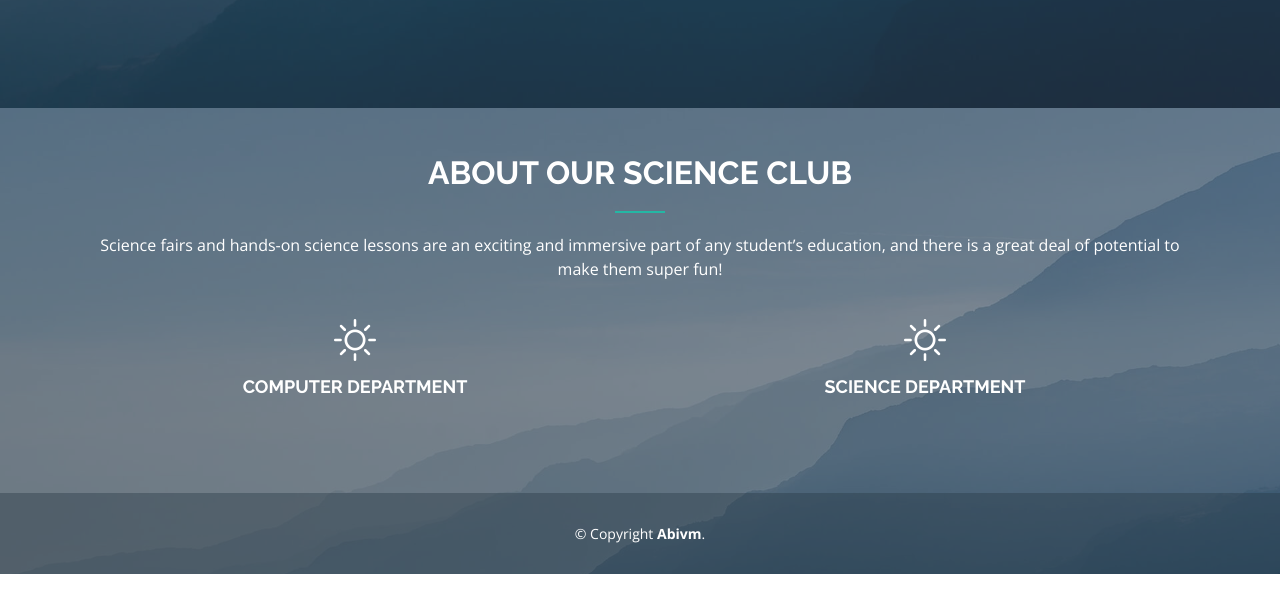
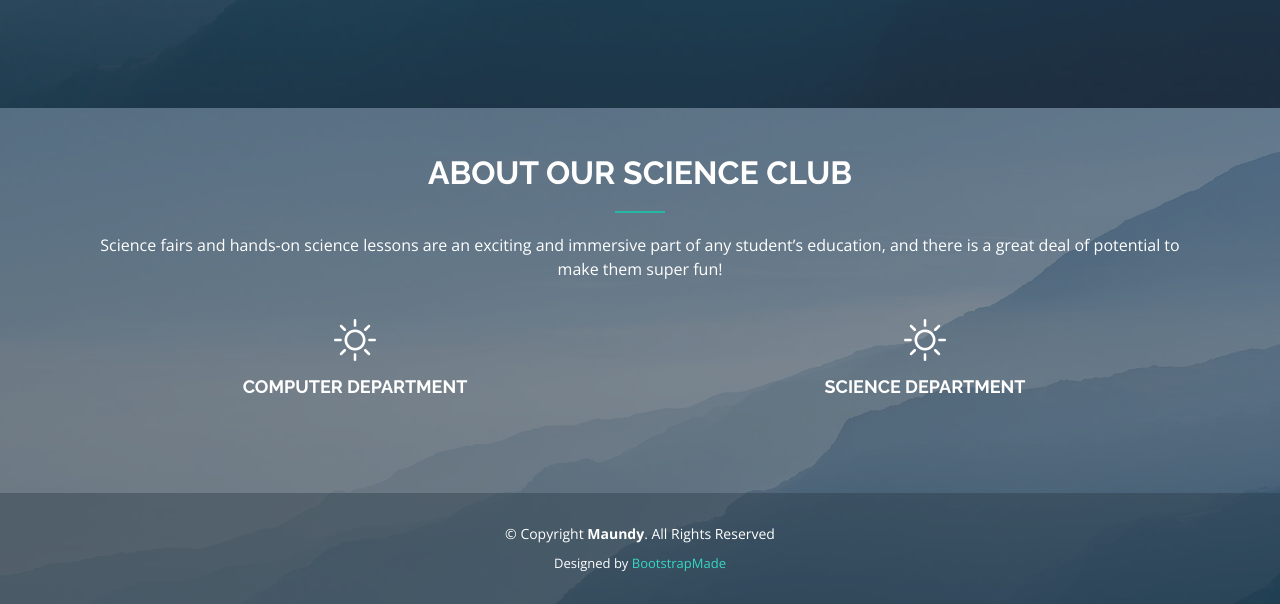
Before and after one commit to abivmsul/scienceclub, a plain HTML site: page index.html in a window 1280 px wide. Shown: the part 740-1344 px from the top of the page. Before the commit the page ends 1314 px from the top, so only its background shows below. Drawn offline with nearby package versions, Linux system fonts and the light colour scheme.

Commit message:
first commit

```diff
--- a/index.html
+++ b/index.html
@@ -105,19 +105,26 @@
               <h4 class="title"><a href="">Science Department</a></h4>
               <p class="description"></p>
             </div>
-
           </div>
         </div>
       </section>
       <!-- End About Us Section -->
     </main>
     <!-- End #main -->
-
     <!-- ======= Footer ======= -->
     <footer id="footer">
-      <div class="copyright">
-        &copy; Copyright <strong><span>Abivm</span></strong
-        >.
+      <div class="container">
+        <div class="copyright">
+          &copy; Copyright <strong><span>Maundy</span></strong
+          >. All Rights Reserved
+        </div>
+        <div class="credits">
+          <!-- All the links in the footer should remain intact. -->
+          <!-- You can delete the links only if you purchased the pro version. -->
+          <!-- Licensing information: https://bootstrapmade.com/license/ -->
+          <!-- Purchase the pro version with working PHP/AJAX contact form: https://bootstrapmade.com/maundy-free-coming-soon-bootstrap-theme/ -->
+          Designed by <a href="https://bootstrapmade.com/">BootstrapMade</a>
+        </div>
       </div>
     </footer>
     <!-- End #footer -->
```
